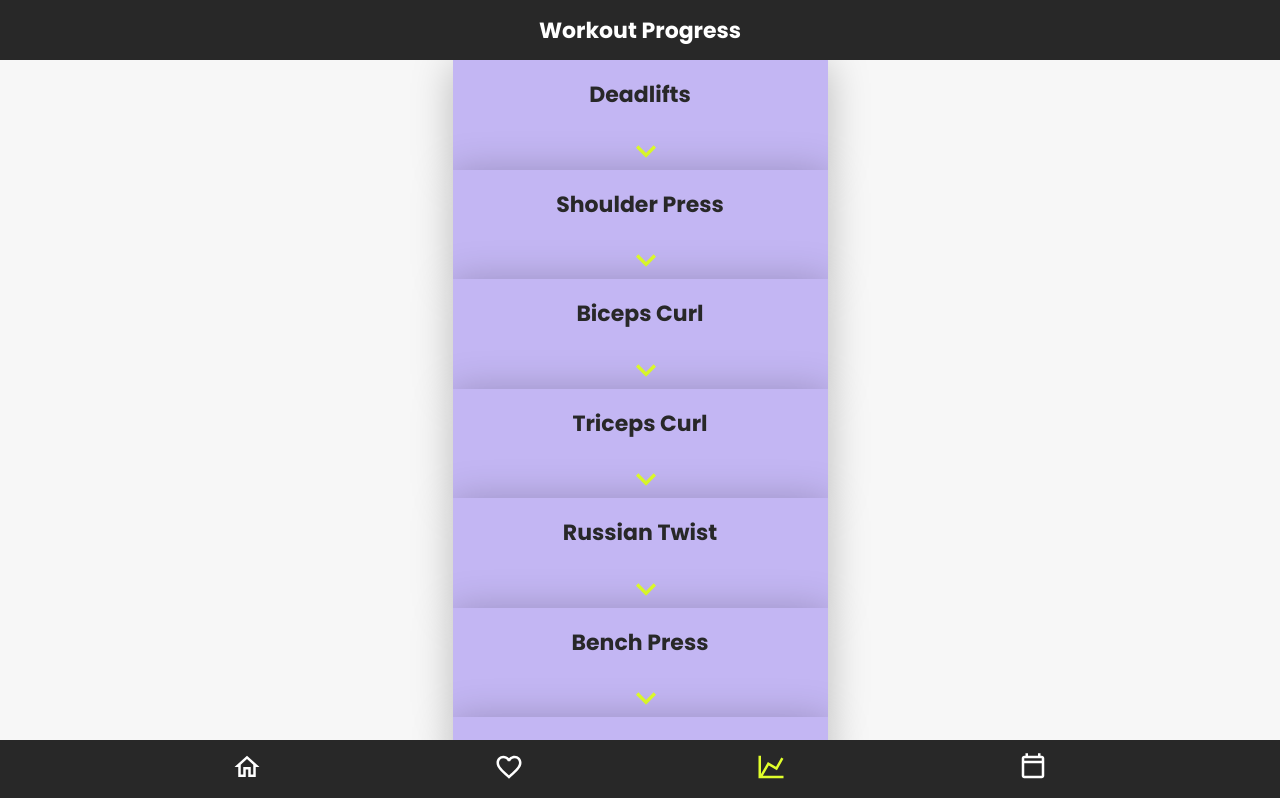
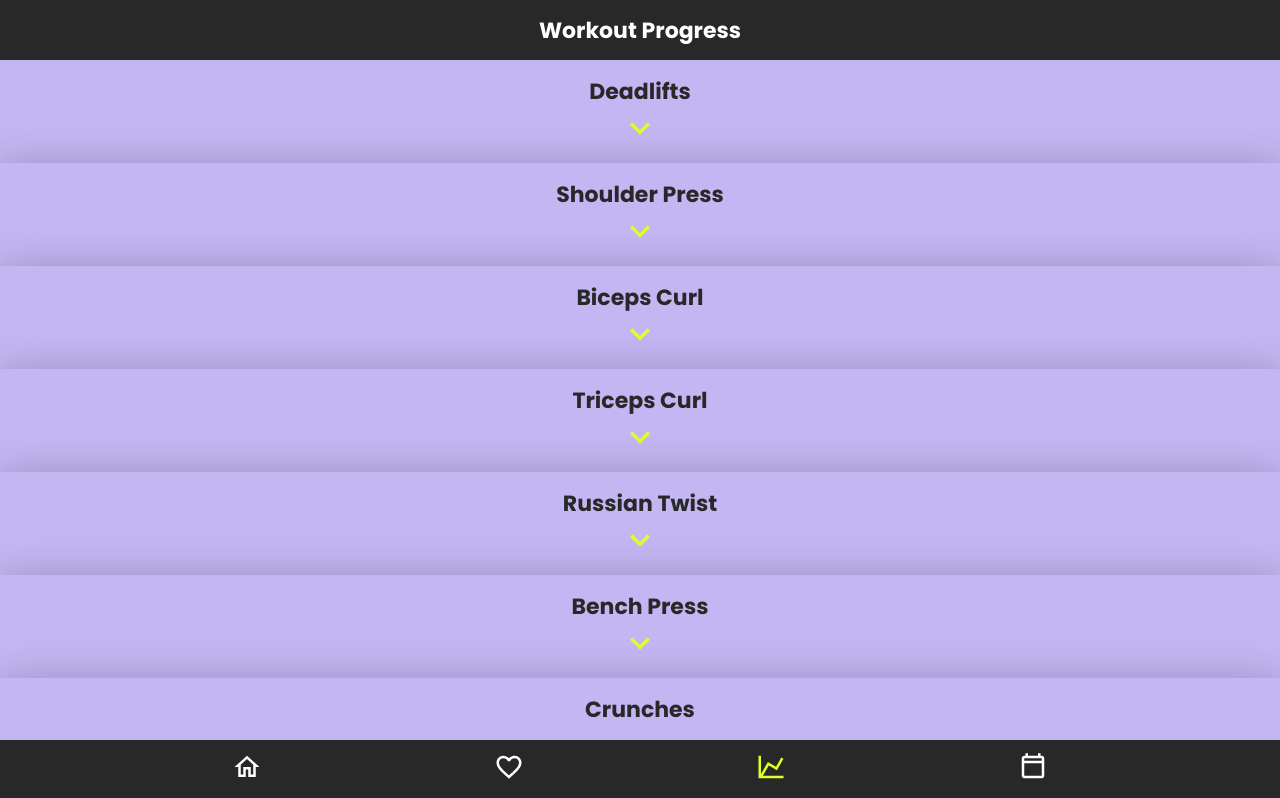
Before and after one commit to therealchrismcfly/capstone-project, a Next.js app: page /progress in a window 1280 px wide. Shown: the top 798 px of the page. Built offline with nearby package versions, Linux system fonts and the light colour scheme.

Commit message:
fix positioning

```diff
--- a/src/components/Calendar/StyledCalendarContainer.js
+++ b/src/components/Calendar/StyledCalendarContainer.js
@@ -8,6 +8,7 @@ const StyledCalendarContainerIndex = styled.div`
 	right: 0;
 	flex-direction: column;
 	align-items: center;
+	justify-content: center;
 `;
 
 export default StyledCalendarContainerIndex;
--- a/src/components/CardLists/styled.js
+++ b/src/components/CardLists/styled.js
@@ -5,7 +5,7 @@ const StyledCardlist = styled.ul`
 	flex-direction: column;
 	align-items: center;
 	height: 100%;
-	margin-top: 100px;
+	margin: 90px 0 55px 0;
 	padding-left: 0;
 `;
 const StyledCardlistPlanner = styled.ul`
@@ -13,7 +13,7 @@ const StyledCardlistPlanner = styled.ul`
 	flex-direction: column;
 	align-items: center;
 	height: 100%;
-	margin-top: 35px;
+	margin: 55px 0;
 	padding-left: 0;
 `;
 
--- a/src/components/ProgressHistory/StyledProgressHistoryItem.js
+++ b/src/components/ProgressHistory/StyledProgressHistoryItem.js
@@ -5,6 +5,7 @@ const StyledProgressHistoryItem = styled.li`
 	flex-direction: column;
 	align-items: center;
 	justify-content: center;
+	width: 100%;
 	list-style: none;
 `;
 
--- a/src/components/ProgressHistory/StyledProgressHistoryName.js
+++ b/src/components/ProgressHistory/StyledProgressHistoryName.js
@@ -5,7 +5,8 @@ const StyledProgressHistoryName = styled.div`
 	flex-direction: column;
 	align-items: center;
 	justify-content: center;
-	width: 375px;
+	width: 100%;
+	padding: 15px;
 	background-color: var(--lavender);
 	box-shadow: 0 4px 40px rgba(0, 0, 0, 0.25);
 `;
--- a/src/components/ProgressHistory/StyledProgressHistoryTable.js
+++ b/src/components/ProgressHistory/StyledProgressHistoryTable.js
@@ -1,7 +1,7 @@
 import styled from 'styled-components';
 
 const StyledProgressHistoryTable = styled.table`
-	width: 375px;
+	width: 100%;
 	height: 100%;
 	padding: 15px;
 	background-color: var(--plainWhite);
--- a/src/components/Searchbar/styled.js
+++ b/src/components/Searchbar/styled.js
@@ -5,7 +5,7 @@ const StyledWrapper = styled.div`
 	display: grid;
 	grid-template-columns: 1.5rem 4fr;
 	align-items: center;
-	width: 280px;
+	width: 66.6%;
 	padding-left: 15px;
 	overflow: hidden;
 	border-radius: 25px;
--- a/src/styles.js
+++ b/src/styles.js
@@ -30,14 +30,15 @@ export const GlobalStyle = createGlobalStyle`
 }
 
 
-	*,
+*,
+	*::before,
 	*::after {
 		box-sizing: border-box;
+		margin: 0;
+		padding: 0;
 	}
 
-
 	body {
-		margin: 0;
 		background-color: var(--lynxWhite);
 		color: var(--chromaphobicBlack);
 		font-family: "Poppins",sans-serif;
```
